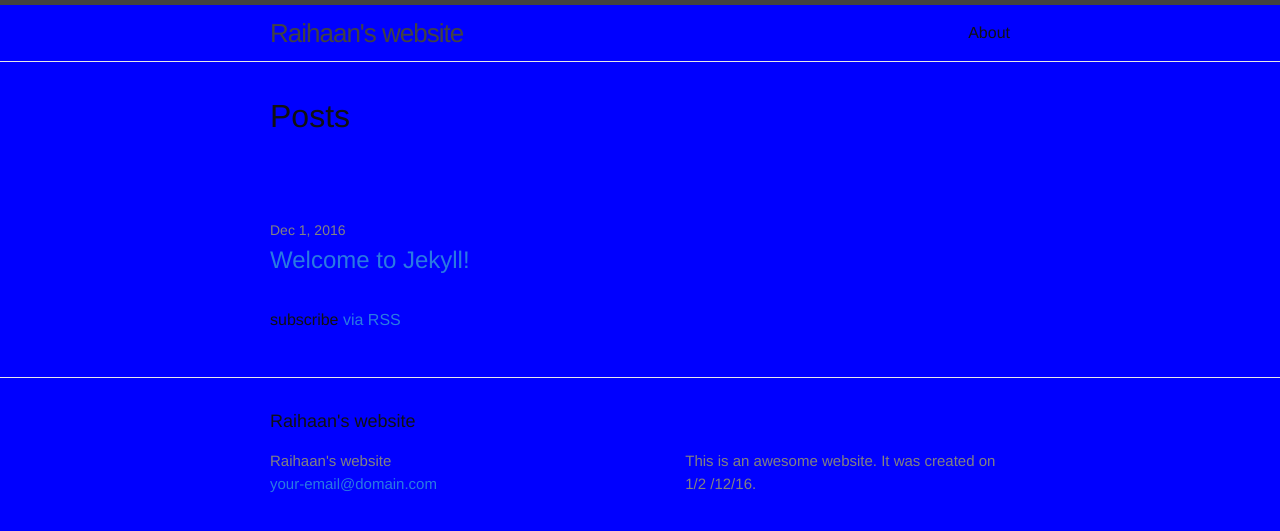
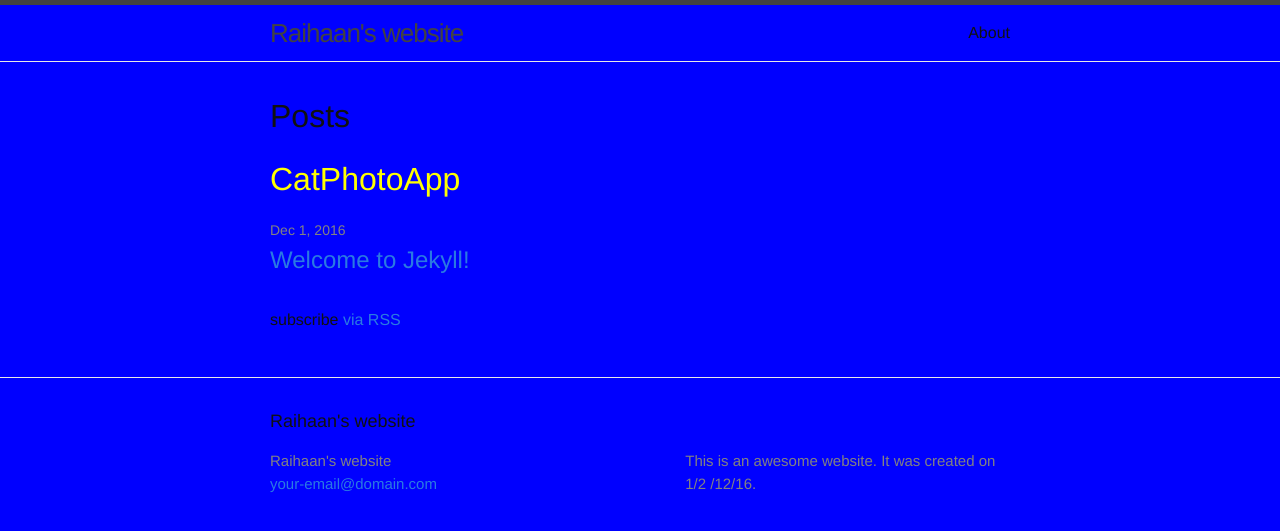
Before and after one commit to skinny2205/skinny2205.github.io, a Jekyll site: the page built from index.html, in a window 1280 px wide. Shown: the top 531 px of the page. Built offline with Jekyll 4.4.1, drawn with Linux system fonts in a browser that asks for light colours.

Commit message:
Update index.html

```diff
--- a/index.html
+++ b/index.html
@@ -5,7 +5,7 @@ layout: default
 <div class="home">
 
   <h1 class="An awesome website">Posts</h1>
-  <h1 style="color: blue">CatPhotoApp</h1>
+  <h1 style="color: yellow">CatPhotoApp</h1>
 
   <ul class="post-list">
     {% for post in site.posts %}
```
